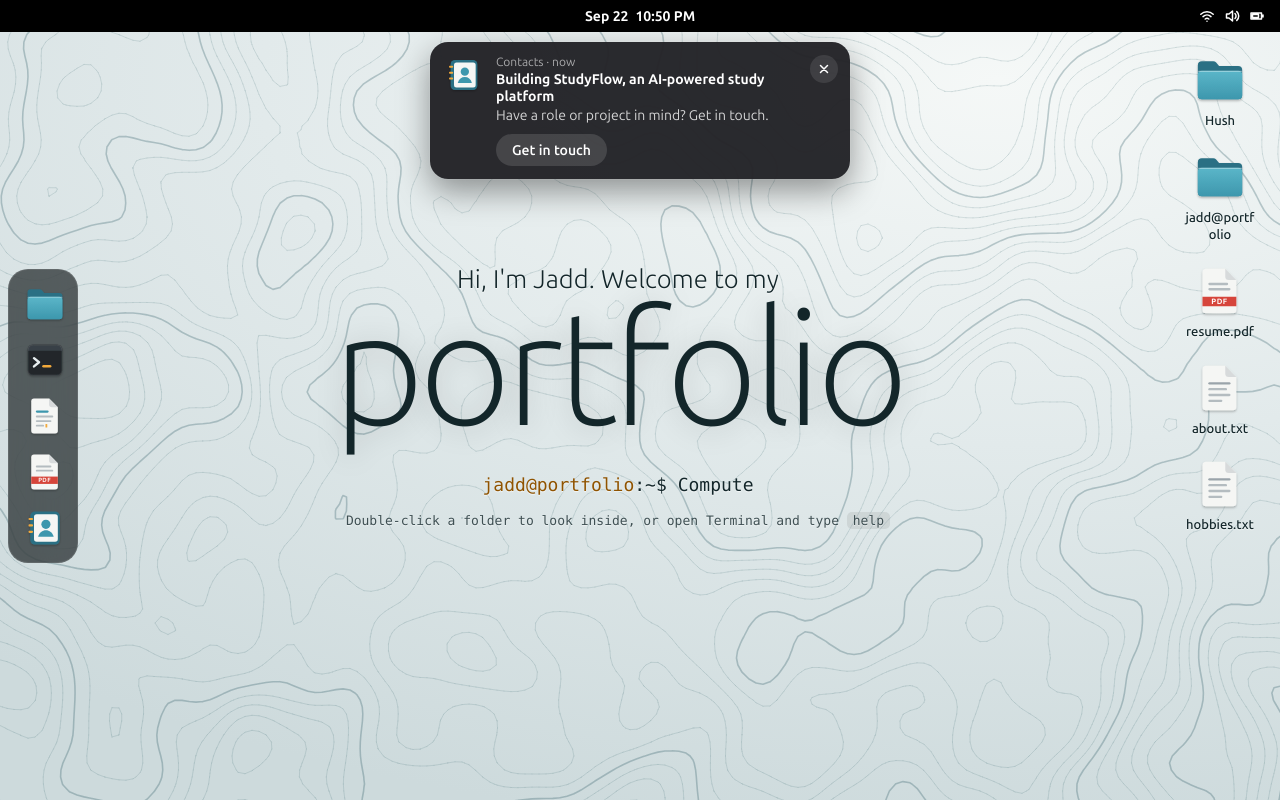
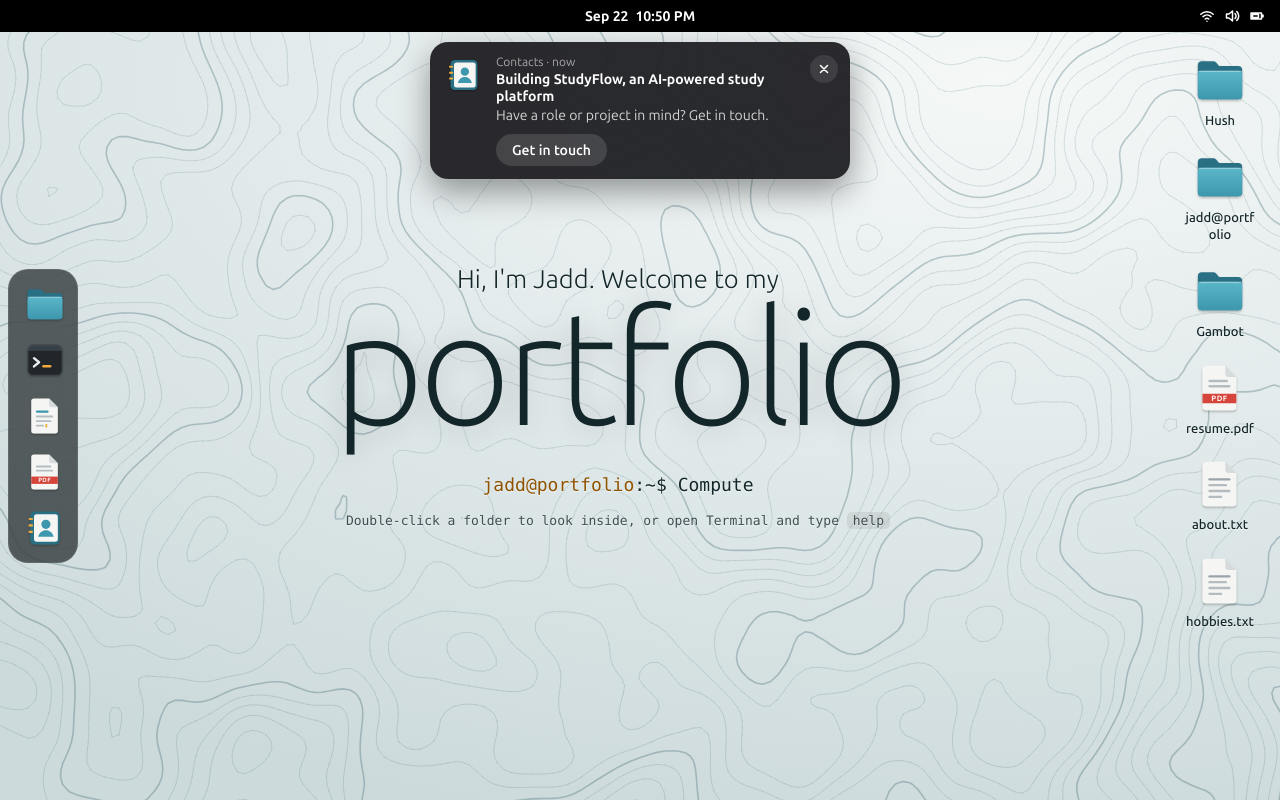
Before and after one commit to Jaddboi/jadd-portfolio, a React (Vite) app: page / in a window 1280 px wide. Built offline with nearby package versions, Linux system fonts and the light colour scheme; a web font is replaced by a local one.

Commit message:
Add Gambot to the projects

```diff
--- a/src/data.js
+++ b/src/data.js
@@ -61,6 +61,25 @@
     live: 'https://jaddboi.com',
     source: 'https://github.com/Jaddboi/jadd-portfolio',
     image: `${import.meta.env.BASE_URL}screenshots/portfolio.webp`,
+  },
+  {
+    slug: 'gambot',
+    name: 'Gambot',
+    tagline: 'A Discord bot for the UofT Marvel Rivals community',
+    year: 2026,
+    description:
+      'A Discord bot that brings Marvel Rivals player stats into the server. Slash commands look up a player and reply with paginated embeds: career overview, combat, impact and hero proficiency, plus recent matches with a full scoreboard for both teams. Season and mode filters are validated against the API before any lookup, and fetched pages are reused instead of re-requested, so browsing a result costs no extra API credits.',
+    highlights: [
+      '/stats with season and mode filters, across four pages of career data',
+      '/history with a text scoreboard per team: K/D/A, damage, healing and accuracy',
+      'Paginated embeds that only their invoker can control, expiring after two minutes',
+      'Caching, cooldowns and rate-limit handling around a credit-metered API',
+      'Missing data shown as unavailable rather than zero, with 13 test files covering it',
+    ],
+    stack: ['Node.js', 'discord.js', 'JavaScript', 'RivalsIsland API'],
+    live: '',
+    source: 'https://github.com/Jaddboi/Gambot',
+    image: '',
   },
 ]
 
```
